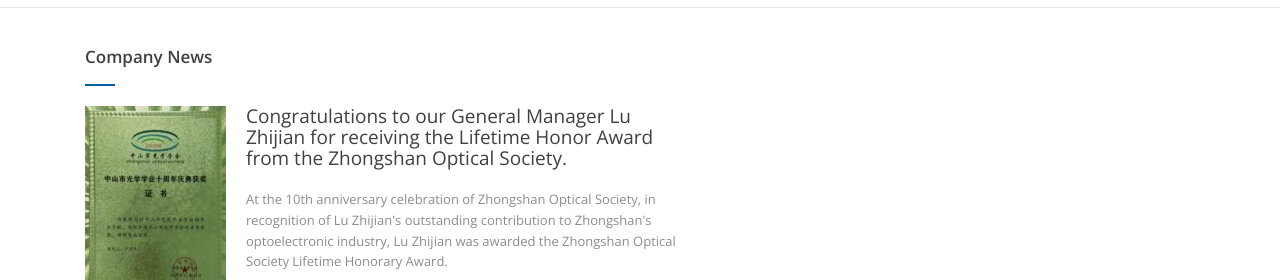
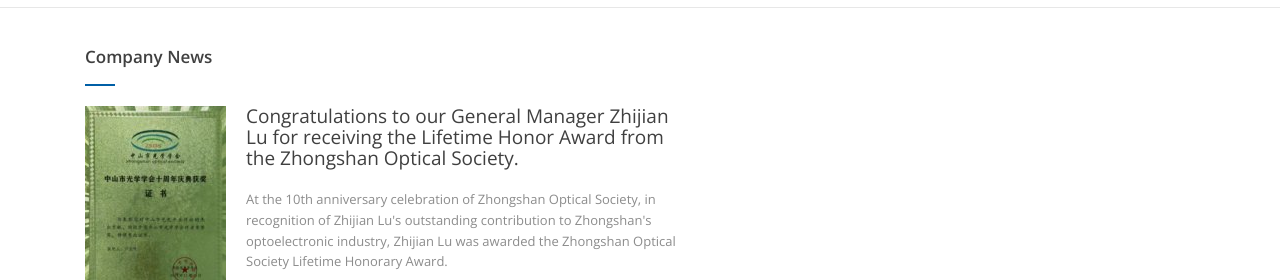
Before and after one commit to lumengqian/lumengqian.github.io, a plain HTML site: page category.html in a window 1280 px wide. Shown: the part 140-420 px from the top of the page. Drawn offline with nearby package versions, Linux system fonts and the light colour scheme.

Commit message:
name change and link update

```diff
--- a/category.html
+++ b/category.html
@@ -107,8 +107,8 @@
                                     </a>
                                 </div>
                                 <div class="media-body">
-                                    <h3 class="media-heading"><a href="#" title="Post Title">Congratulations to our General Manager Lu Zhijian for receiving the Lifetime Honor Award from the Zhongshan Optical Society.</a></h3>
-                                    <p>At the 10th anniversary celebration of Zhongshan Optical Society, in recognition of Lu Zhijian's outstanding contribution to Zhongshan's optoelectronic industry, Lu Zhijian was awarded the Zhongshan Optical Society Lifetime Honorary Award.</p>
+                                    <h3 class="media-heading"><a href="#" title="Post Title">Congratulations to our General Manager Zhijian Lu for receiving the Lifetime Honor Award from the Zhongshan Optical Society.</a></h3>
+                                    <p>At the 10th anniversary celebration of Zhongshan Optical Society, in recognition of Zhijian Lu's outstanding contribution to Zhongshan's optoelectronic industry, Zhijian Lu was awarded the Zhongshan Optical Society Lifetime Honorary Award.</p>
                                     <aside class="meta category-meta">
                                         <div class="pull-left">
                                             <!-- <div class="arc-comment"><a href="#" title="Comment"><i class="fa fa-comments"></i> 0 Comment</a></div> -->
@@ -118,7 +118,7 @@
                                             <ul class="arc-share">
                                                 <!-- <li><a href="#" title="Post"><i class="fa fa-facebook"></i></a></li> -->
                                                 <!-- <li><a href="#" title="Post"><i class="fa fa-twitter"></i></a></li> -->
-                                                <li><a href="https://www.linkedin.com/company/jtopt/" title="Post"><i class="fa fa-linkedin"></i></a></li>
+                                                <li><a href="https://www.linkedin.com/posts/jtopt_congratulations-to-our-general-manager-zhijian-activity-7240445902023225344-6Tv5?utm_source=share&utm_medium=member_desktop" title="Post"><i class="fa fa-linkedin"></i></a></li>
                                                 <!-- <li><a href="#" title="Post"><i class="fa fa-google-plus"></i></a></li> -->
                                             </ul>
                                         </div>
```
Also changed, not shown: categoryCh.html (+1 -1 lines).
